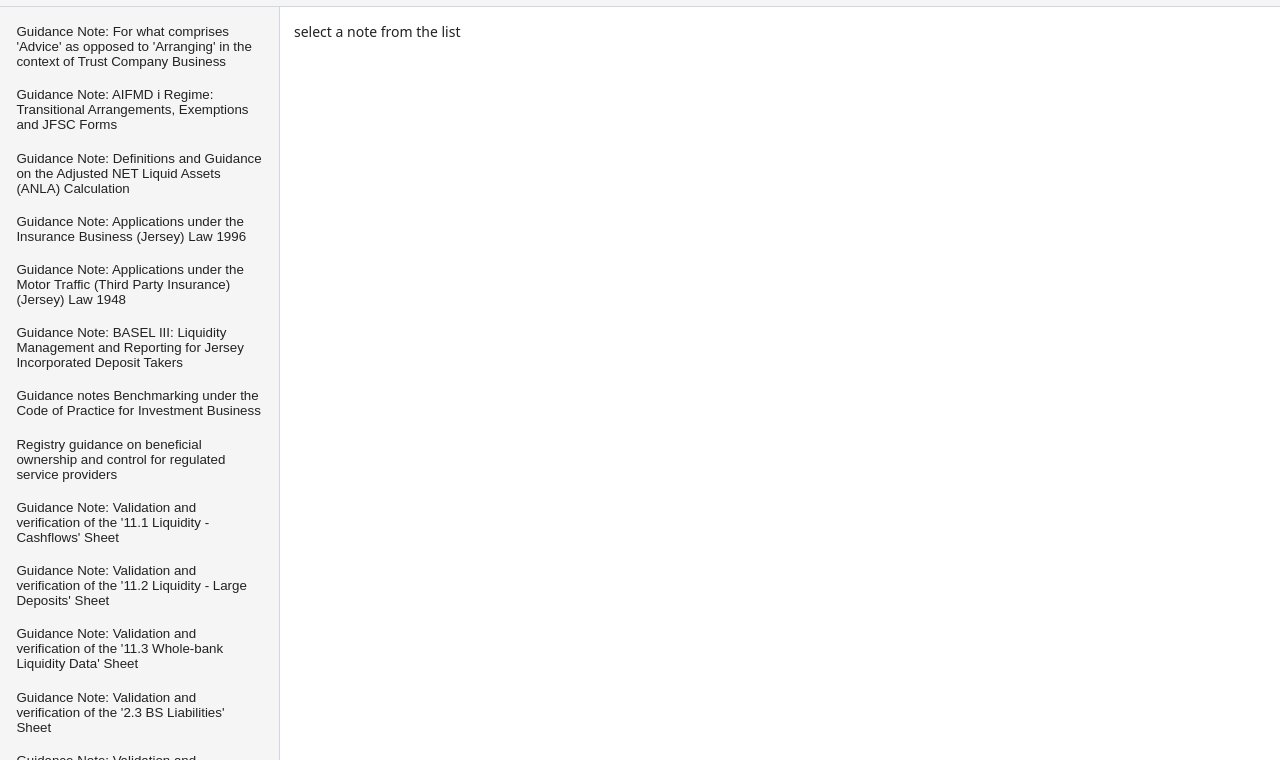
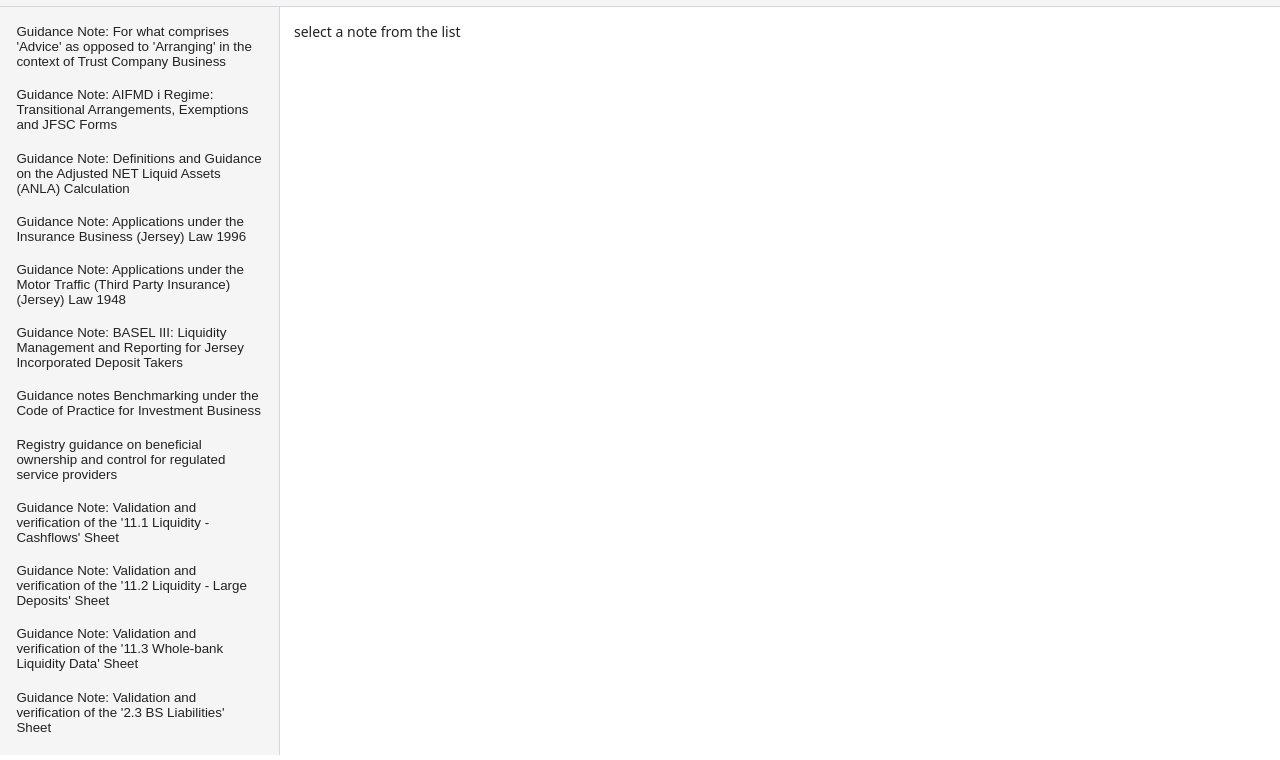
Before and after one commit to CCWBee/GNViewer, a plain HTML site: page docs/index.html in a window 1280 px wide. Shown: the part 40-800 px from the top of the page. Drawn offline with nearby package versions, Linux system fonts and the light colour scheme.

Commit message:
Fix layout height and sidebar scroll

```diff
--- a/docs/style.css
+++ b/docs/style.css
@@ -18,7 +18,10 @@ body {
   height: 100%;
   background: var(--bg);
   color: var(--ink);
-  font: 14px/1.55 system-ui, Segoe UI, Arial;
+  font:
+    14px/1.55 system-ui,
+    Segoe UI,
+    Arial;
 }
 
 .main-header {
@@ -57,13 +60,14 @@ body {
 .layout {
   display: grid;
   grid-template-columns: 280px 1fr;
-  min-height: calc(100vh - 52px);
+  height: calc(100vh - 52px); /* header height */
 }
 
 .sidebar {
   border-right: 1px solid var(--line);
   background: #f5f5f5;
-  overflow: auto;
+  height: 100%;
+  overflow-y: auto;
 }
 
 .files {
```
